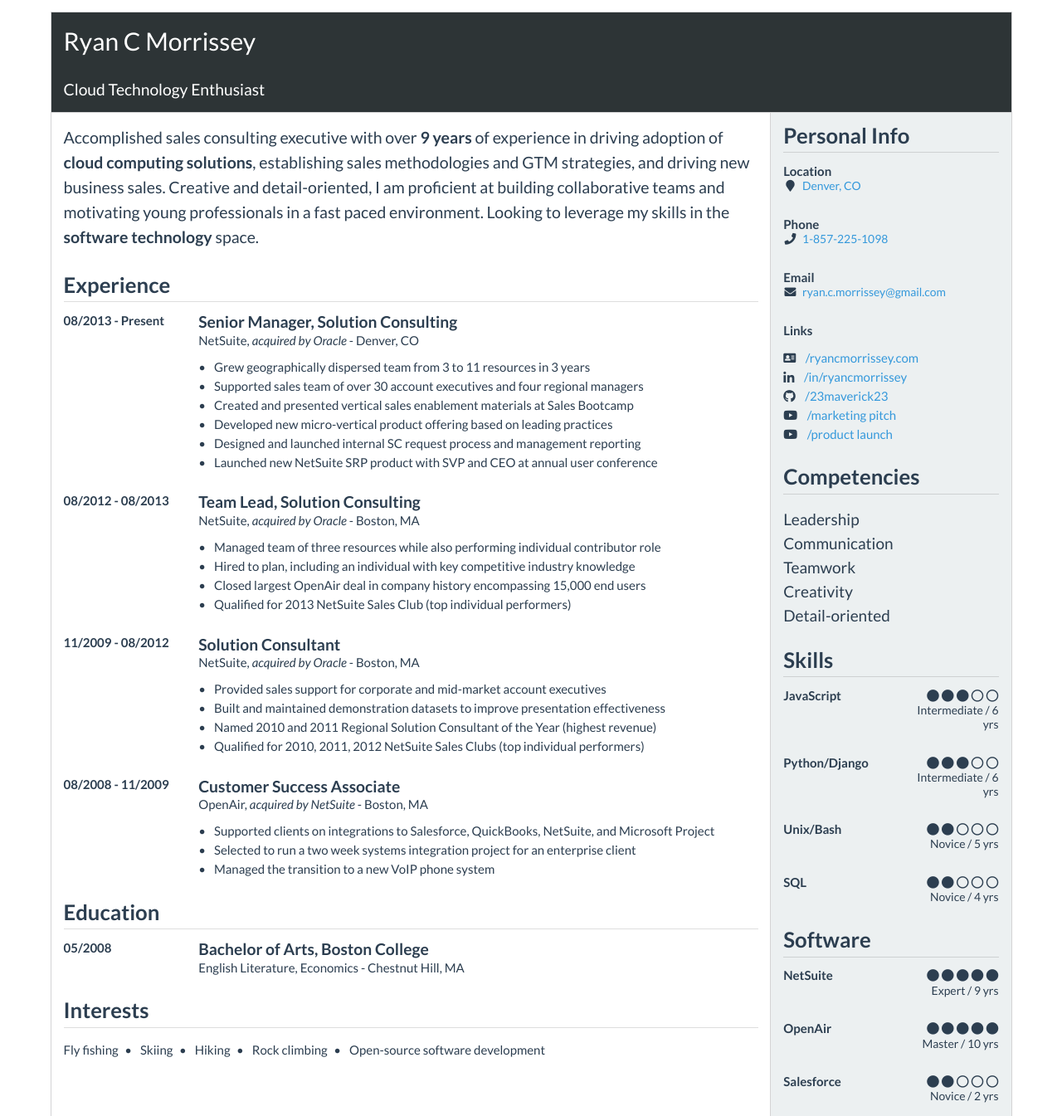
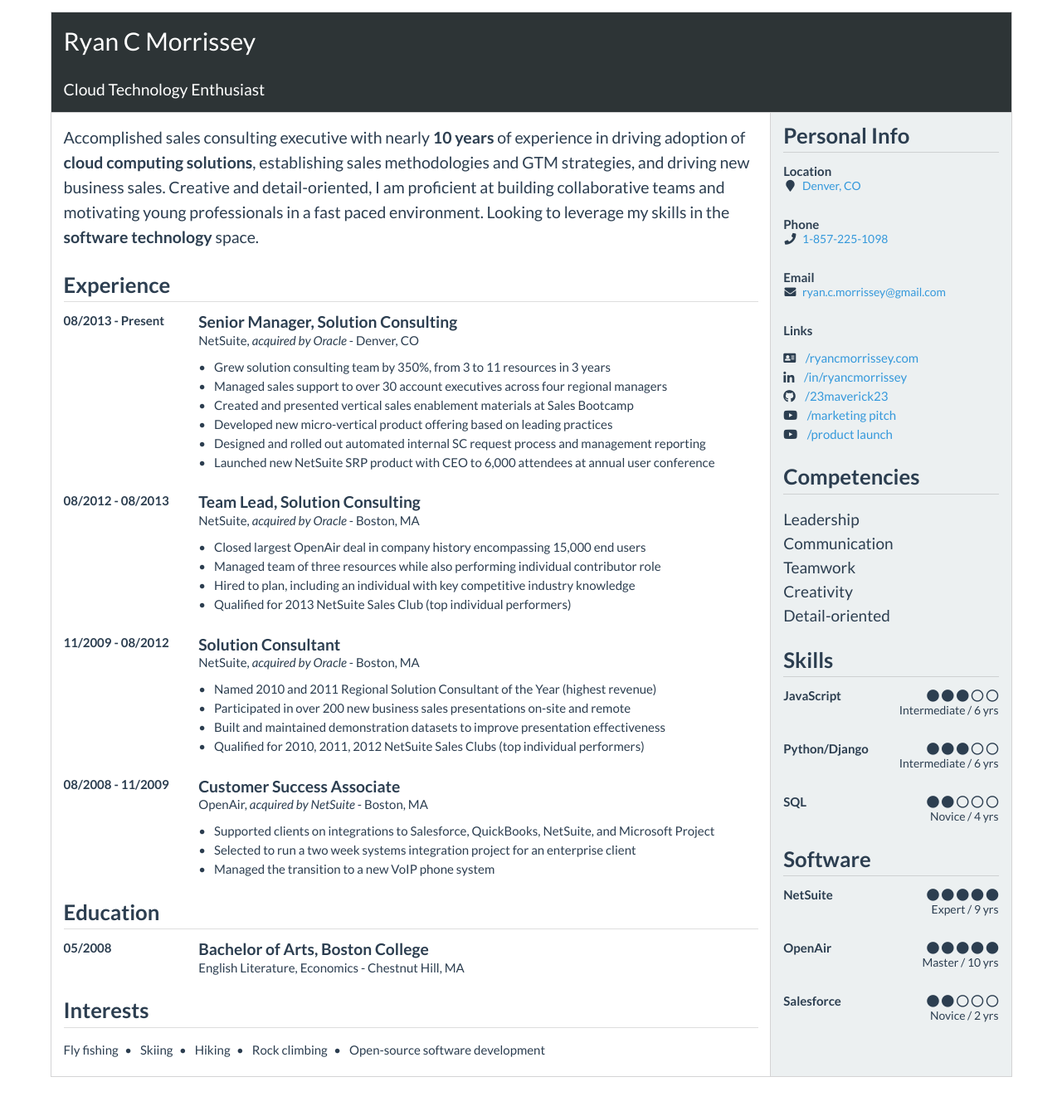
Before and after one commit to 23maverick23/cv, a Jekyll site: the page built from index.html, in a window 1280 px wide. Shown: the whole page at 83% size. Built offline with Jekyll 4.4.1, drawn with Linux system fonts in a browser that asks for light colours; nearby versions of some CDN libraries; after the commit the page ends 1297 px from its top, so only the background shows below that.

Commit message:
Edit content

```diff
--- a/_data/experience.yml
+++ b/_data/experience.yml
@@ -4,12 +4,12 @@
   start: "08/2013"
   finish: "Present"
   highlights:
-    - "Grew geographically dispersed team from 3 to 11 resources in 3 years"
-    - "Supported sales team of over 30 account executives and four regional managers"
+    - "Grew solution consulting team by 350%, from 3 to 11 resources in 3 years"
+    - "Managed sales support to over 30 account executives across four regional managers"
     - "Created and presented vertical sales enablement materials at Sales Bootcamp"
     - "Developed new micro-vertical product offering based on leading practices"
-    - "Designed and launched internal SC request process and management reporting"
-    - "Launched new NetSuite SRP product with SVP and CEO at annual user conference"
+    - "Designed and rolled out automated internal SC request process and management reporting"
+    - "Launched new NetSuite SRP product with CEO to 6,000 attendees at annual user conference"
 
 - title: "Team Lead, Solution Consulting"
   company: "NetSuite, <em>acquired by Oracle</em>"
@@ -17,9 +17,9 @@
   start: "08/2012"
   finish: "08/2013"
   highlights:
+    - "Closed largest OpenAir deal in company history encompassing 15,000 end users"
     - "Managed team of three resources while also performing individual contributor role"
     - "Hired to plan, including an individual with key competitive industry knowledge"
-    - "Closed largest OpenAir deal in company history encompassing 15,000 end users"
     - "Qualified for 2013 NetSuite Sales Club (top individual performers)"
 
 - title: "Solution Consultant"
@@ -28,9 +28,9 @@
   start: "11/2009"
   finish: "08/2012"
   highlights:
-    - "Provided sales support for corporate and mid-market account executives"
+    - "Named 2010 and 2011 Regional Solution Consultant of the Year (highest revenue)"
+    - "Participated in over 200 new business sales presentations on-site and remote"
     - "Built and maintained demonstration datasets to improve presentation effectiveness"
-    - "Named 2010 and 2011 Regional Solution Consultant of the Year (highest revenue)"
     - "Qualified for 2010, 2011, 2012 NetSuite Sales Clubs (top individual performers)"
 
 - title: "Customer Success Associate"
--- a/_data/summary.yml
+++ b/_data/summary.yml
@@ -1,5 +1,5 @@
 >
-  Accomplished sales consulting executive with over <strong>9 years</strong> of experience in driving adoption
+  Accomplished sales consulting executive with nearly <strong>10 years</strong> of experience in driving adoption
   of <strong>cloud computing solutions</strong>, establishing sales methodologies and GTM strategies, and driving
   new business sales. Creative and detail-oriented, I am proficient at building collaborative teams and motivating
   young professionals in a fast paced environment. Looking to leverage my skills in the <strong>software
--- a/_includes/skills.html
+++ b/_includes/skills.html
@@ -1,10 +1,10 @@
 <div id="skills" class="ui stackable grid">
     {% for skill in site.data.skills %}
     <div class="row">
-        <div class="eight wide column">
+        <div class="seven wide column">
             <h5 class="ui header">{{ skill.name }}</h5>
         </div>
-        <div class="eight wide right aligned column">
+        <div class="nine wide right aligned column">
             <h5 class="ui header">
                 <div class="content">
                     {% assign circles = skill.rating | minus: 0 %}
```
Also changed, not shown: _data/skills.yml (+5 -5 lines), 2 other files.
